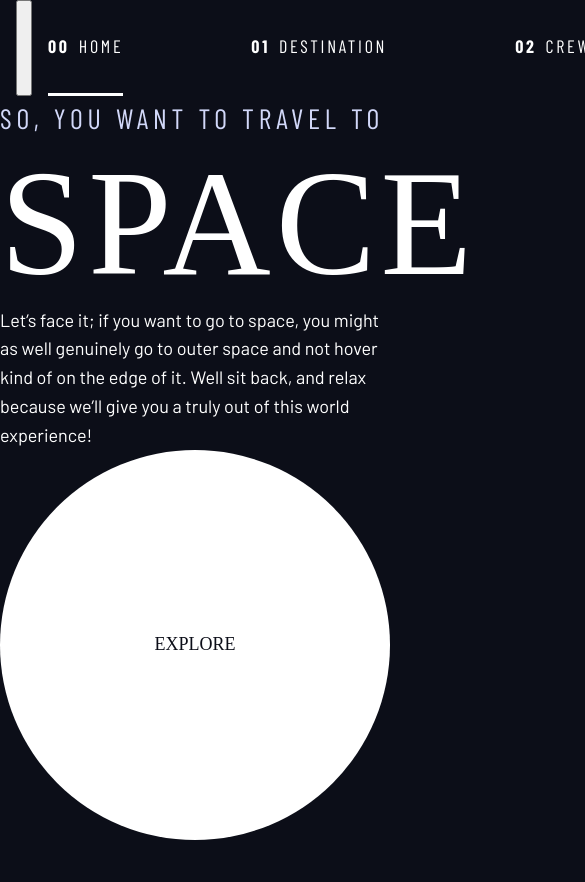
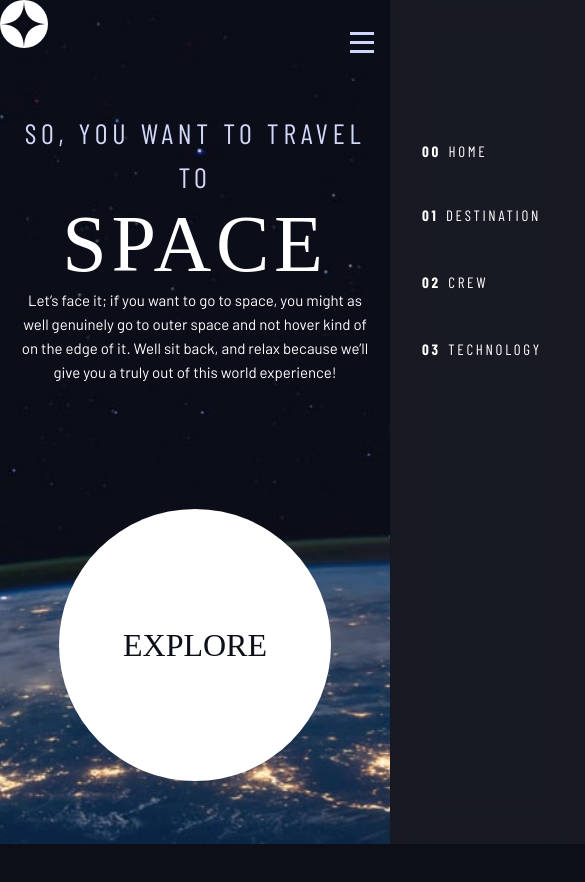
Before and after one commit to Mylaine-m/Space-travel-website, a plain HTML site: page index.html in a window 390 px wide. Shown: the top 882 px of the page, 585 px wide, since content can reach past the window. After the commit the page ends 844 px from the top, so only its background shows below. Drawn offline with nearby package versions, Linux system fonts and the light colour scheme; a script that the page names is missing; a web font is replaced by a local one.

Commit message:
complete navbar mobile version and home page

```diff
--- a/style.css
+++ b/style.css
@@ -9,12 +9,12 @@
 	--clr-white: 0 0% 100%;
 
 	/* Font-sizes */
-	--fs-900: 9.375rem;
-	--fs-800: 6.25rem;
-	--fs-700: 3.5rem;
-	--fs-600: 2rem;
+	--fs-900: clamp(5rem, 8vw + 1rem, 9.375rem);
+	--fs-800: 3.5rem;
+	--fs-700: 1.5rem;
+	--fs-600: 1rem;
 	--fs-500: 1.75rem;
-	--fs-400: 1.125rem;
+	--fs-400: 0.9375rem;
 	--fs-300: 1rem;
 	--fs-200: 0.875rem;
 
@@ -22,6 +22,26 @@
 	--ff-serif: "Bellefair", serif;
 	--ff-sans-cond: "Barlow Condensed", sans-serif;
 	--ff-sans-normal: "Barlow", sans-serif;
+}
+
+@media (min-width: 35em) {
+	:root {
+		/* --fs-900: 9.375rem; */
+		--fs-800: 5rem;
+		--fs-700: 2.5rem;
+		--fs-600: 1.5rem;
+		--fs-400: 1rem;
+	}
+}
+
+@media (min-width: 45em) {
+	:root {
+		/* Font-sizes */
+		--fs-800: 6.25rem;
+		--fs-700: 3.5rem;
+		--fs-600: 2rem;
+		--fs-400: 1.125rem;
+	}
 }
 
 /* -------------- */
@@ -67,6 +87,11 @@ body {
 	color: hsl(var(--clr-white));
 	line-height: 1.6;
 	min-height: 100vh;
+
+	display: grid;
+	grid-template-rows: min-content 1fr;
+
+    overflow-x: hidden;
 }
 
 /* Images set up */
@@ -112,15 +137,48 @@ select {
 	gap: var(--gap, 1rem);
 }
 
+.d-block {
+	display: block;
+}
+
 .flow > *:where(:not(:first-child)) {
 	margin-top: var(--flow-space, 1rem);
-	outline: 1px solid red;
 }
 
 .container {
 	padding-inline: 2em;
 	margin-inline: auto;
 	max-width: 80rem;
+}
+
+.grid-container {
+	display: grid;
+	text-align: center;
+	place-items: center;
+	padding-inline: 1rem;
+}
+
+.grid-container * {
+	max-width: 50ch;
+}
+
+@media (min-width: 45em) {
+	.grid-container {
+		text-align: left;
+		column-gap: var(--container-gap, 2rem);
+		grid-template-columns: minmax(1rem, 1fr) repeat(2, minmax(0, 40rem)) minmax(1rem, 1fr);
+	}
+	.grid-container > *:first-child {
+		grid-column: 2;
+	}
+
+	.grid-container > *:last-child {
+		grid-column: 3;
+	}
+	.grid-container--home {
+		padding-bottom: max(6rem, 20vh);
+		align-items: end;
+	}
 }
 
 .sr-only {
@@ -233,12 +291,15 @@ select {
 /* ---------- */
 
 .large-button {
-	display: grid;
+	font-size: 2rem;
+	display: inline-grid;
 	place-items: center;
 	padding: 0 2em;
 	border-radius: 50%;
 	aspect-ratio: 1;
 	text-decoration: none;
+	position: relative;
+	z-index: 1;
 }
 
 .large-button::after {
@@ -247,7 +308,7 @@ select {
 	z-index: -1;
 	width: 100%;
 	height: 100%;
-	background: hsl(var(--clr-white) / .15);
+	background: hsl(var(--clr-white) / .1);
 	border-radius: 50%;
 	opacity: 0;
 	transition: opacity 500ms linear, transform 500ms ease-in-out;
@@ -260,11 +321,55 @@ select {
 }
 
 .primary-navigation {
-	--gap: 8rem;
 	--underline-gap: 2rem;
 	list-style: none;
 	padding: 0;
 	margin: 0;
+	background: hsl(var(--clr-dark) / 0.95);
+	backdrop-filter: blur(1.75rem);
+}
+
+@supports (backdrop-filter: blur(1.75rem)) {
+	.primary-navigation {
+		background: hsl(var(--clr-white) / 0.05);
+		backdrop-filter: blur(1.5rem);
+	}
+}
+
+.mobile-nav-toggle {
+    display: none;
+}
+
+@media (max-width: 35rem) {
+	.primary-navigation {
+		--underline-gap: .75rem;
+		position: fixed;
+		z-index: 1000;
+		inset: 0 0 0 30%;
+		list-style: none;
+		padding: min(20rem, 15vh) 2rem;
+		margin: 0;
+		flex-direction: column;
+        transform: translateX(100%);
+	}
+
+	.primary-navigation.underline-indicators > .active {
+		border: 0;
+	}
+
+    .mobile-nav-toggle {
+        display: block;
+        position: absolute;
+        z-index: 2000;
+        right: 1rem;
+        top: 2rem;
+        background: transparent;
+        background-image: url(./assets/shared/icon-hamburger.svg);
+        background-repeat: no-repeat;
+        width: 1.5rem;
+        aspect-ratio: 1;
+        border: 0;
+    }
 }
 
 .primary-navigation a {
@@ -285,38 +390,37 @@ select {
 
 .underline-indicators > *:hover,
 .underline-indicators > *:focus {
-	border-bottom: .2rem solid hsl(var(--clr-white) / .5);
+	border-color: hsl(var(--clr-white) / .5);
 }
 
 .underline-indicators > .active,
 .underline-indicators > [aria-selected="true"] {
-	border-bottom: .2rem solid hsl(var(--clr-white) / 1);
-    color: .2rem solid hsl(var(--clr-white) / 1);
+	color: hsl(var(--clr-white) / 1);
+	border-color: hsl(var(--clr-white) / 1);
 }
 
 .tab-list {
 	--gap: 2rem;
 }
 
-.dot-indicators > *{
+.dot-indicators > * {
 	cursor: pointer;
 	border: 0;
 	border-radius: 50%;
-    aspect-ratio: 1;
 	padding: .5em;
-    background-color: hsl( var(--clr-white) / .25);
+	background-color: hsl(var(--clr-white) / .25);
 }
 
 .dot-indicators > *:hover,
-.dot-indicators > *:focus{
-    background-color: hsl( var(--clr-white) / .5);
+.dot-indicators > *:focus {
+	background-color: hsl(var(--clr-white) / .5);
 }
 
 .dot-indicators > [aria-selected="true"] {
-    background-color: hsl( var(--clr-white) / 1);
+	background-color: hsl(var(--clr-white) / 1);
 }
 
-.numbered-indicators > *{
+.numbered-indicators > * {
 	cursor: pointer;
 	border-radius: 50%;
 	aspect-ratio: 1;
@@ -326,11 +430,37 @@ select {
 }
 
 .numbered-indicators > *:hover,
-.numbered-indicators > *:focus{
+.numbered-indicators > *:focus {
 	border: .2rem solid hsl(var(--clr-white) / .75);
 }
 
 .numbered-indicators > [aria-selected="true"] {
-    background-color: hsl( var(--clr-white) / 1);
-    color: hsl( var(--clr-dark) );
+	background-color: hsl(var(--clr-white) / 1);
+	color: hsl(var(--clr-dark));
 }
+
+/* ------------------------- */
+/* Page specific background */
+/* ----------------------- */
+body {
+	background-size: cover;
+	background-position: bottom center;
+}
+
+/* Home */
+
+.home {
+	background-image: url(./assets/home/background-home-mobile.jpg);
+}
+
+@media (min-width: 35rem) {
+	.home {
+		background-image: url(./assets/home/background-home-tablet.jpg);
+	}
+}
+
+@media (min-width: 45rem) {
+	.home {
+		background-image: url(./assets/home/background-home-desktop.jpg);
+	}
+}
```
Lines whose indentation alone changed are shown as unchanged.
